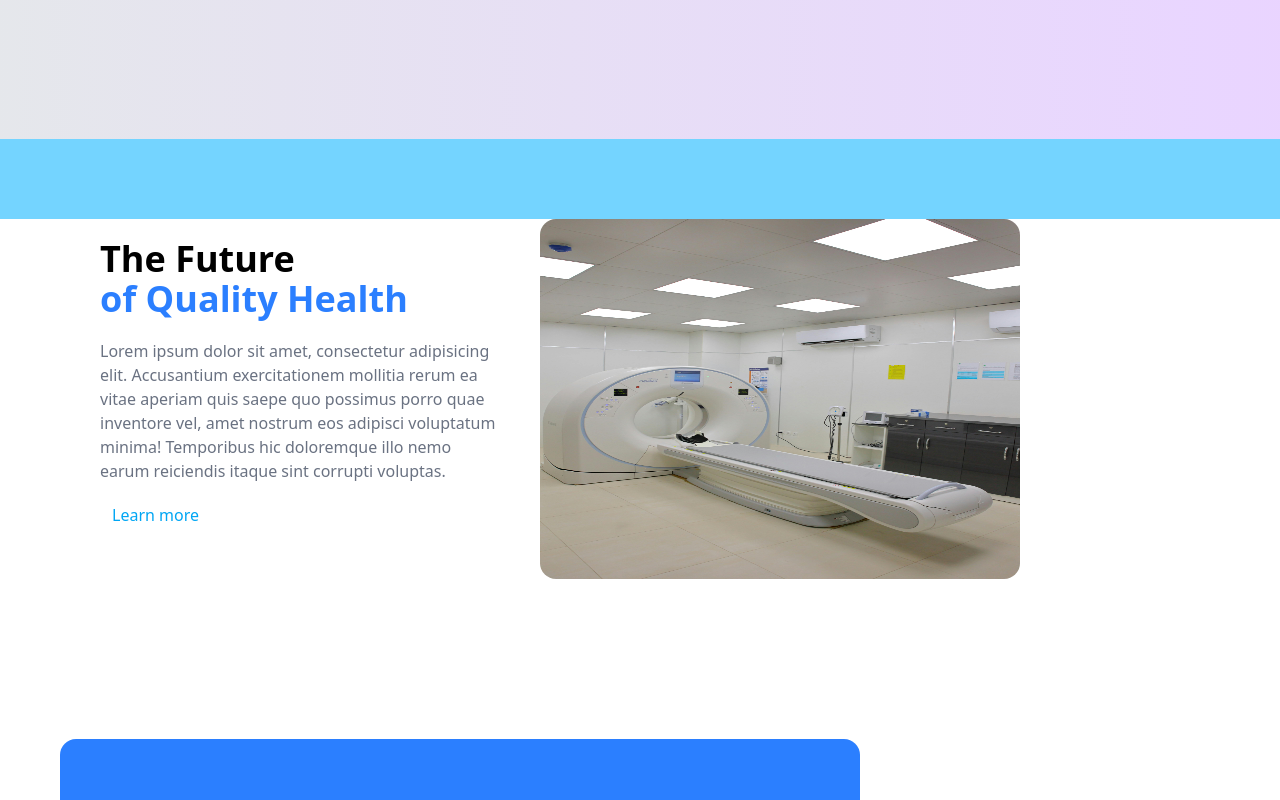
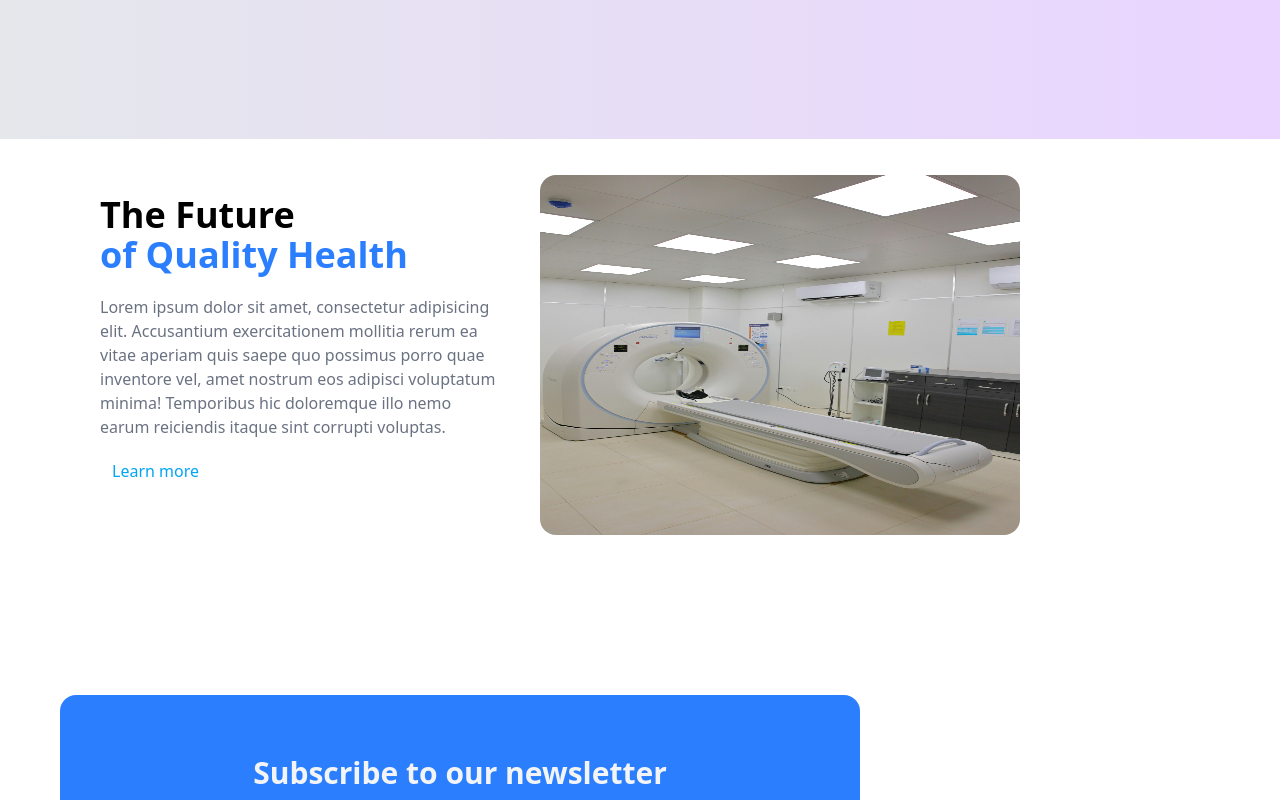
Before and after one commit to shailendrapratap1/clinic-website, a React (Vite) app in the folder clinicweb/: page /History in a window 1280 px wide. Shown: the part 2120-2920 px from the top of the page. Built offline with nearby package versions, Linux system fonts and the light colour scheme.

Commit message:
Update History.jsx

```diff
--- a/clinicweb/src/pages/History.jsx
+++ b/clinicweb/src/pages/History.jsx
@@ -1,10 +1,12 @@
+
+import React from 'react'
+
 import { MoveRight } from 'lucide-react'
-import React from 'react'
 
 const History = () => {
   return (
-    <section className='min-h-screen bg-white mt-10'>
-      <div className='flex flex-col md:flex md:flex-row md:mx-20 md:my-20 gap-5'>
+    <section id='history' className='min-h-screen bg-white '>
+      <div className='flex flex-col md:flex md:flex-row md:mx-20 md:pt-9 gap-5'>
          <div className='flex flex-col  md:w-100 md:h-90 mx-5 my-5'>
          <h2 className='text-4xl font-bold '>The Future </h2>
         <h1 className='text-4xl font-bold text-blue-500'>of Quality Health</h1>
@@ -15,9 +17,9 @@ const History = () => {
 <img src="./o.jpg" className='h-90 w-120 rounded-2xl' alt="" />
          </div>
       </div>
-      <div className='bg-blue-500 md:h-70 ml-4 h-30 md:w-200 md:ml-15 rounded-2xl flex flex-col items-center  mt-30 '>
+      <div className='bg-blue-500 md:h-70 ml-4 h-30 md:w-200 md:ml-15 rounded-2xl flex flex-col items-center  mt-30  '>
        <h2 className='md:pt-15 md:text-3xl pt-5 font-bold text-gray-100 md:pl-0'>Subscribe to our newsletter</h2>
-        <div>
+        <div className=''>
          <form action="/search" className='md:mt-7  md:ml-10 w-50 md:w-170  md:h-13 h-10 rounded-b-4xl rounded-e-4xl rounded-4xl   bg-white md:mb-100 order-1 md:order-0 '
           >
                <div className='flex flex-row gap-5'>
```
